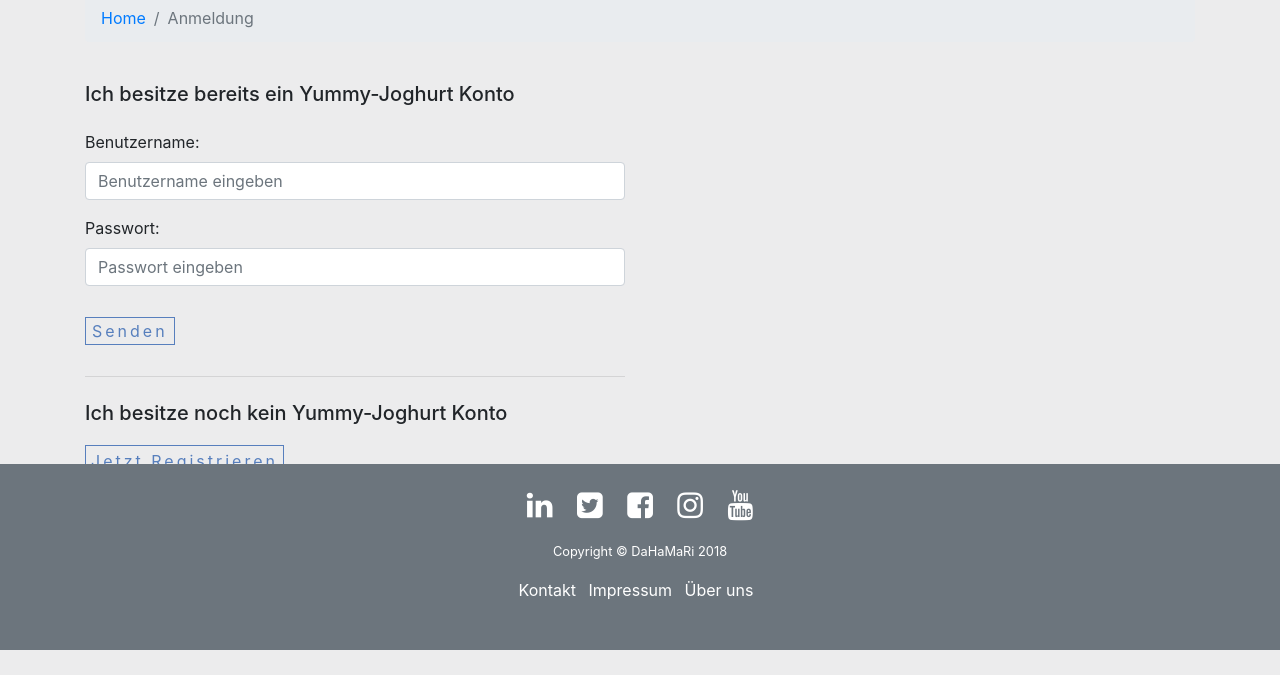
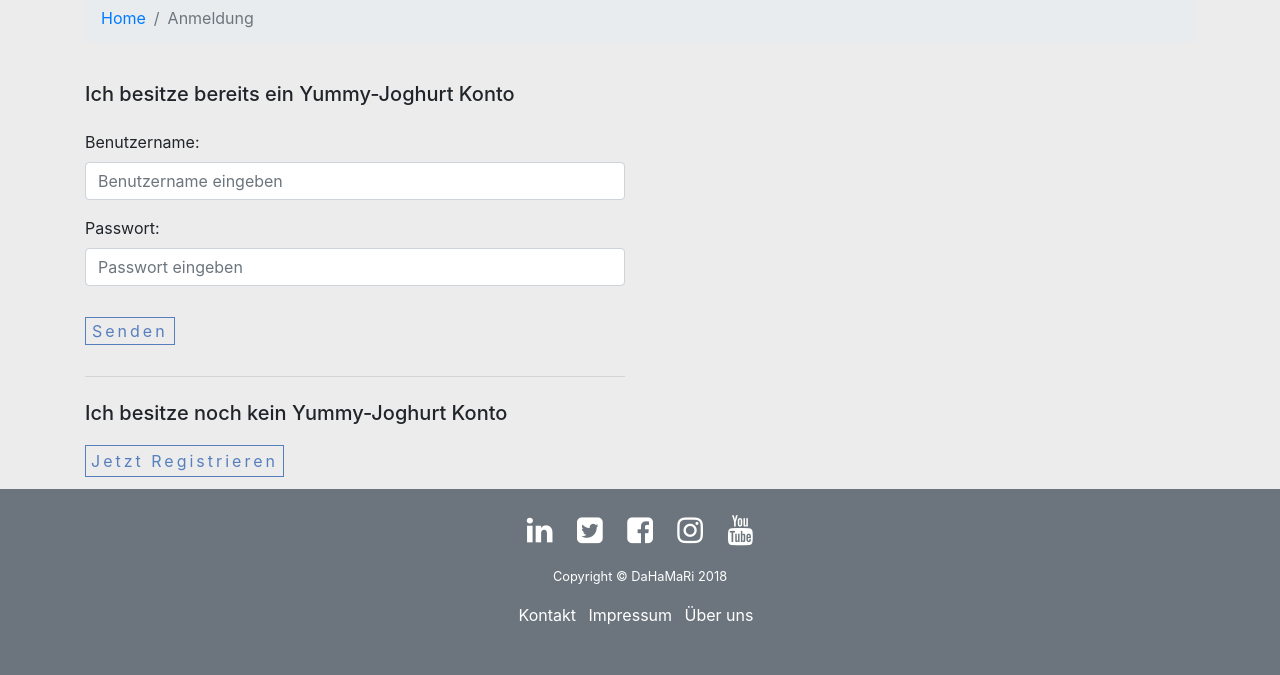
Before and after one commit to DaHaMaRi/YoYoYo, a website: page Website/htdocs/log-in.html in a window 1280 px wide. Shown: the part 150-825 px from the top of the page. Before the commit the page ends 800 px from the top, so only its background shows below. Drawn offline with Linux system fonts and the light colour scheme.

Commit message:
footer beim log-in fixed

```diff
--- a/Website/htdocs/log-in.html
+++ b/Website/htdocs/log-in.html
@@ -90,12 +90,13 @@
 
                     <h5 class="my-4">Ich besitze noch kein Yummy-Joghurt Konto</h5>
                     <a class="buttonbutton" href="sign-up.html">Jetzt Registrieren</a>
+                    <p>
                 </div>
             </div>
         </div>
 
         <!-- Footer -->
-        <footer class="pt-2 pb-5 bg-secondary text-center fixed-bottom">
+        <footer class="pt-2 pb-5 bg-secondary text-center">
             <div class="container">
                 <div class="mt-2">
                     <a class="social-media-icon fa fa-linkedin" href="#" target="_blank"></a>
```
